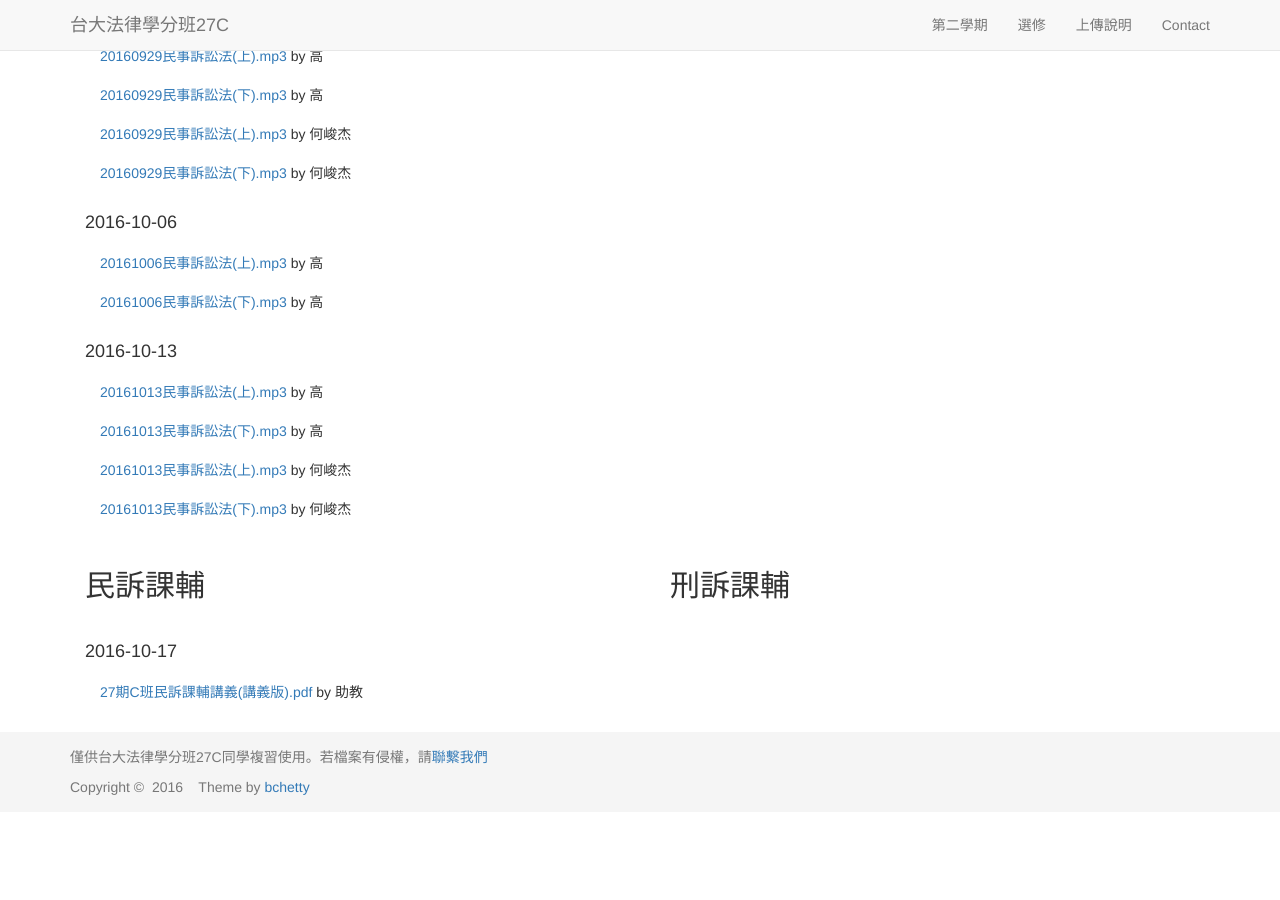
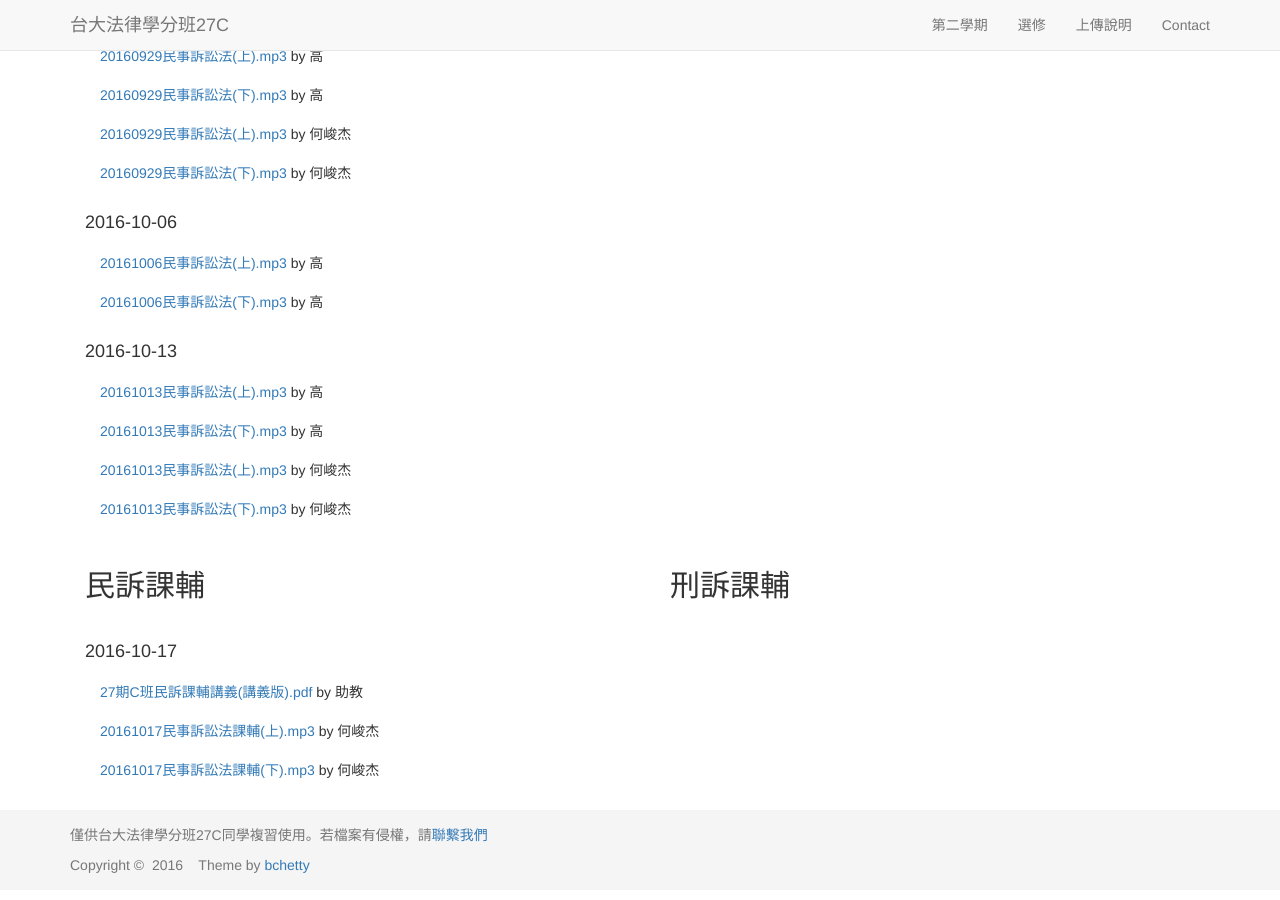
Before and after one commit to maxmilian/ntu_specs_law, a Jekyll site: the page built from semester2/index.html, in a window 1280 px wide and 900 px high, scrolled down 972 px. Built offline with Jekyll 4.4.1, drawn with Linux system fonts in a browser that asks for light colours; nearby versions of some CDN libraries; before the commit the page ends 1794 px from its top, so only the background shows below that.

Commit message:
re-organize file path

```diff
--- a/_config.yml
+++ b/_config.yml
@@ -11,9 +11,15 @@
 enforce_ssl: ""
 baseurl: "/ntu_specs_law"
 file_semester1: "https://s3-ap-northeast-1.amazonaws.com/maxmilian-ntu-specs-law/semester1"
-file_semester2: "https://s3-ap-northeast-1.amazonaws.com/maxmilian-ntu-specs-law/semester2"
-file_semester3: "https://s3-ap-northeast-1.amazonaws.com/maxmilian-ntu-specs-law/semester3"
-file_elective: "https://s3-ap-northeast-1.amazonaws.com/maxmilian-ntu-specs-law/elective"
+
+civil_procedure_record: "https://s3-ap-northeast-1.amazonaws.com/maxmilian-ntu-specs-law/semester2/civil_procedure/records"
+civil_procedure_ra_record: "https://s3-ap-northeast-1.amazonaws.com/maxmilian-ntu-specs-law/semester2/civil_procedure/ra_records"
+
+criminal_procedure_record: "https://s3-ap-northeast-1.amazonaws.com/maxmilian-ntu-specs-law/semester2/criminal_procedure/records"
+criminal_procedure_ra_record: "https://s3-ap-northeast-1.amazonaws.com/maxmilian-ntu-specs-law/semester2/criminal_procedure/ra_records"
+
+enforcement_act_record: "https://s3-ap-northeast-1.amazonaws.com/maxmilian-ntu-specs-law/elective/enforcement_act/records"
+enforcement_act_ra_record: "https://s3-ap-northeast-1.amazonaws.com/maxmilian-ntu-specs-law/elective/enforcement_act/ra_records"
 
 encoding: utf-8
 
--- a/semester2/index.html
+++ b/semester2/index.html
@@ -12,47 +12,47 @@
       <h4>2016-09-08</h4>
       <ul class="list-group">
         <li class="list-group-item"><a href="/ntu_specs_law/semester2/civil_procedure/doc/civil_procedure_1.pdf">1050908.13民訴第1.2堂筆記.pdf</a> by 怡瑜</li>
-          <li class="list-group-item"><a href="{{ site.file_semester2 }}/records/civil_procedure/Kao_1_1.mp3">160908_課程說明.mp3</a> by 高</li>
-          <li class="list-group-item"><a href="{{ site.file_semester2 }}/records/civil_procedure/Kao_1_2.mp3">160908_正式上課1.mp3</a> by 高</li>
-          <li class="list-group-item"><a href="{{ site.file_semester2 }}/records/civil_procedure/Kao_1_3.mp3">160908_正式上課2.mp3</a> by 高</li>
-          <li class="list-group-item"><a href="{{ site.file_semester2 }}/records/civil_procedure/Ho_1_1.mp3">20160908民事訴訟法(上).mp3</a> by 何峻杰</li>
-          <li class="list-group-item"><a href="{{ site.file_semester2 }}/records/civil_procedure/Ho_1_2.mp3">20160908民事訴訟法(下).mp3</a> by 何峻杰</li>
+        <li class="list-group-item"><a href="{{ site.civil_procedure_record }}/Kao_1_1.mp3">160908_課程說明.mp3</a> by 高</li>
+        <li class="list-group-item"><a href="{{ site.civil_procedure_record }}/Kao_1_2.mp3">160908_正式上課1.mp3</a> by 高</li>
+        <li class="list-group-item"><a href="{{ site.civil_procedure_record }}/Kao_1_3.mp3">160908_正式上課2.mp3</a> by 高</li>
+        <li class="list-group-item"><a href="{{ site.civil_procedure_record }}/Ho_1_1.mp3">20160908民事訴訟法(上).mp3</a> by 何峻杰</li>
+        <li class="list-group-item"><a href="{{ site.civil_procedure_record }}/Ho_1_2.mp3">20160908民事訴訟法(下).mp3</a> by 何峻杰</li>
       </ul>
       <h4>2016-09-13</h4>
       <ul class="list-group">
-          <li class="list-group-item"><a href="{{ site.file_semester2 }}/records/civil_procedure/Kao_2_1.mp3">20160913民事訴訟法(上).mp3</a> by 高</li>
-          <li class="list-group-item"><a href="{{ site.file_semester2 }}/records/civil_procedure/Kao_2_2.mp3">20160913民事訴訟法(下).mp3</a> by 高</li>
-          <li class="list-group-item"><a href="{{ site.file_semester2 }}/records/civil_procedure/Ho_2_1.mp3">20160913民事訴訟法(上).mp3</a> by 何峻杰</li>
-          <li class="list-group-item"><a href="{{ site.file_semester2 }}/records/civil_procedure/Ho_2_2.mp3">20160913民事訴訟法(下).mp3</a> by 何峻杰</li>
+        <li class="list-group-item"><a href="{{ site.civil_procedure_record }}/Kao_2_1.mp3">20160913民事訴訟法(上).mp3</a> by 高</li>
+        <li class="list-group-item"><a href="{{ site.civil_procedure_record }}/Kao_2_2.mp3">20160913民事訴訟法(下).mp3</a> by 高</li>
+        <li class="list-group-item"><a href="{{ site.civil_procedure_record }}/Ho_2_1.mp3">20160913民事訴訟法(上).mp3</a> by 何峻杰</li>
+        <li class="list-group-item"><a href="{{ site.civil_procedure_record }}/Ho_2_2.mp3">20160913民事訴訟法(下).mp3</a> by 何峻杰</li>
       </ul>
       <h4>2016-09-22</h4>
       <ul class="list-group">
         <li class="list-group-item"><a href="/ntu_specs_law/semester2/civil_procedure/doc/civil_procedure_3.pdf">1050922民訴第3堂筆記.pdf</a> by 怡瑜</li>
-          <li class="list-group-item"><a href="{{ site.file_semester2 }}/records/civil_procedure/Kao_3_1.mp3">20160922民事訴訟法(上).mp3</a> by 高</li>
-          <li class="list-group-item"><a href="{{ site.file_semester2 }}/records/civil_procedure/Kao_3_2.mp3">20160922民事訴訟法(下).mp3</a> by 高</li>
-          <li class="list-group-item"><a href="{{ site.file_semester2 }}/records/civil_procedure/Ho_3_1.mp3">20160922民事訴訟法(上).mp3</a> by 何峻杰</li>
-          <li class="list-group-item"><a href="{{ site.file_semester2 }}/records/civil_procedure/Ho_3_2.mp3">20160922民事訴訟法(下).mp3</a> by 何峻杰</li>
-          <li class="list-group-item"><a href="{{ site.file_semester2 }}/records/civil_procedure/Lucy_3.mp3">20160922-民訴.mp3</a> by LucyHuang</li>
+        <li class="list-group-item"><a href="{{ site.civil_procedure_record }}/Kao_3_1.mp3">20160922民事訴訟法(上).mp3</a> by 高</li>
+        <li class="list-group-item"><a href="{{ site.civil_procedure_record }}/Kao_3_2.mp3">20160922民事訴訟法(下).mp3</a> by 高</li>
+        <li class="list-group-item"><a href="{{ site.civil_procedure_record }}/Ho_3_1.mp3">20160922民事訴訟法(上).mp3</a> by 何峻杰</li>
+        <li class="list-group-item"><a href="{{ site.civil_procedure_record }}/Ho_3_2.mp3">20160922民事訴訟法(下).mp3</a> by 何峻杰</li>
+        <li class="list-group-item"><a href="{{ site.civil_procedure_record }}/Lucy_3.mp3">20160922-民訴.mp3</a> by LucyHuang</li>
       </ul>
       <h4>2016-09-29</h4>
       <ul class="list-group">
         <li class="list-group-item"><a href="/ntu_specs_law/semester2/civil_procedure/doc/civil_procedure_4.pdf">1050929民訴第4堂筆記.pdf</a> by 怡瑜</li>
-          <li class="list-group-item"><a href="{{ site.file_semester2 }}/records/civil_procedure/Kao_4_1.mp3">20160929民事訴訟法(上).mp3</a> by 高</li>
-          <li class="list-group-item"><a href="{{ site.file_semester2 }}/records/civil_procedure/Kao_4_2.mp3">20160929民事訴訟法(下).mp3</a> by 高</li>
-          <li class="list-group-item"><a href="{{ site.file_semester2 }}/records/civil_procedure/Ho_4_1.mp3">20160929民事訴訟法(上).mp3</a> by 何峻杰</li>
-          <li class="list-group-item"><a href="{{ site.file_semester2 }}/records/civil_procedure/Ho_4_2.mp3">20160929民事訴訟法(下).mp3</a> by 何峻杰</li>
+        <li class="list-group-item"><a href="{{ site.civil_procedure_record }}/Kao_4_1.mp3">20160929民事訴訟法(上).mp3</a> by 高</li>
+        <li class="list-group-item"><a href="{{ site.civil_procedure_record }}/Kao_4_2.mp3">20160929民事訴訟法(下).mp3</a> by 高</li>
+        <li class="list-group-item"><a href="{{ site.civil_procedure_record }}/Ho_4_1.mp3">20160929民事訴訟法(上).mp3</a> by 何峻杰</li>
+        <li class="list-group-item"><a href="{{ site.civil_procedure_record }}/Ho_4_2.mp3">20160929民事訴訟法(下).mp3</a> by 何峻杰</li>
       </ul>
       <h4>2016-10-06</h4>
       <ul class="list-group">
-          <li class="list-group-item"><a href="{{ site.file_semester2 }}/records/civil_procedure/Kao_5_1.mp3">20161006民事訴訟法(上).mp3</a> by 高</li>
-          <li class="list-group-item"><a href="{{ site.file_semester2 }}/records/civil_procedure/Kao_5_2.mp3">20161006民事訴訟法(下).mp3</a> by 高</li>
+        <li class="list-group-item"><a href="{{ site.civil_procedure_record }}/Kao_5_1.mp3">20161006民事訴訟法(上).mp3</a> by 高</li>
+        <li class="list-group-item"><a href="{{ site.civil_procedure_record }}/Kao_5_2.mp3">20161006民事訴訟法(下).mp3</a> by 高</li>
       </ul>
       <h4>2016-10-13</h4>
       <ul class="list-group">
-          <li class="list-group-item"><a href="{{ site.file_semester2 }}/records/civil_procedure/Kao_6_1.mp3">20161013民事訴訟法(上).mp3</a> by 高</li>
-          <li class="list-group-item"><a href="{{ site.file_semester2 }}/records/civil_procedure/Kao_6_2.mp3">20161013民事訴訟法(下).mp3</a> by 高</li>
-          <li class="list-group-item"><a href="{{ site.file_semester2 }}/records/civil_procedure/Ho_6_1.mp3">20161013民事訴訟法(上).mp3</a> by 何峻杰</li>
-          <li class="list-group-item"><a href="{{ site.file_semester2 }}/records/civil_procedure/Ho_6_2.mp3">20161013民事訴訟法(下).mp3</a> by 何峻杰</li>
+        <li class="list-group-item"><a href="{{ site.civil_procedure_record }}/Kao_6_1.mp3">20161013民事訴訟法(上).mp3</a> by 高</li>
+        <li class="list-group-item"><a href="{{ site.civil_procedure_record }}/Kao_6_2.mp3">20161013民事訴訟法(下).mp3</a> by 高</li>
+        <li class="list-group-item"><a href="{{ site.civil_procedure_record }}/Ho_6_1.mp3">20161013民事訴訟法(上).mp3</a> by 何峻杰</li>
+        <li class="list-group-item"><a href="{{ site.civil_procedure_record }}/Ho_6_2.mp3">20161013民事訴訟法(下).mp3</a> by 何峻杰</li>
       </ul>
     </div>
     <div class="col-md-6">
@@ -60,23 +60,23 @@
       <h4>2016-09-20</h4>
       <ul class="list-group">
         <li class="list-group-item"><a href="/ntu_specs_law/semester2/criminal_procedure/doc/criminal_procedure_1.pdf">1050920薛智仁刑訴第1堂筆記.pdf</a> by 怡瑜</li>
-          <li class="list-group-item"><a href="{{ site.file_semester2 }}/records/criminal_procedure/Kao_1_1.mp3">20160920刑事訴訟法(上).mp3</a> by 高</li>
-          <li class="list-group-item"><a href="{{ site.file_semester2 }}/records/criminal_procedure/Kao_1_2.mp3">20160920刑事訴訟法(下).mp3</a> by 高</li>
-          <li class="list-group-item"><a href="{{ site.file_semester2 }}/records/criminal_procedure/Ho_1_1.mp3">20160920刑事訴訟法(上).mp3</a> by 何峻杰</li>
-          <li class="list-group-item"><a href="{{ site.file_semester2 }}/records/criminal_procedure/Ho_1_2.mp3">20160920刑事訴訟法(下).mp3</a> by 何峻杰</li>
+        <li class="list-group-item"><a href="{{ site.criminal_procedure_record }}/Kao_1_1.mp3">20160920刑事訴訟法(上).mp3</a> by 高</li>
+        <li class="list-group-item"><a href="{{ site.criminal_procedure_record }}/Kao_1_2.mp3">20160920刑事訴訟法(下).mp3</a> by 高</li>
+        <li class="list-group-item"><a href="{{ site.criminal_procedure_record }}/Ho_1_1.mp3">20160920刑事訴訟法(上).mp3</a> by 何峻杰</li>
+        <li class="list-group-item"><a href="{{ site.criminal_procedure_record }}/Ho_1_2.mp3">20160920刑事訴訟法(下).mp3</a> by 何峻杰</li>
       </ul>
       <h4>2016-10-04</h4>
       <ul class="list-group">
         <li class="list-group-item"><a href="/ntu_specs_law/semester2/criminal_procedure/doc/criminal_procedure_2.pdf">1051004薛智仁刑訴第2堂筆記.pdf</a> by 怡瑜</li>
-          <li class="list-group-item"><a href="{{ site.file_semester2 }}/records/criminal_procedure/Kao_2_1.mp3">20161004刑事訴訟法(上).mp3</a> by 高</li>
-          <li class="list-group-item"><a href="{{ site.file_semester2 }}/records/criminal_procedure/Kao_2_2.mp3">20161004刑事訴訟法(下).mp3</a> by 高</li>
+        <li class="list-group-item"><a href="{{ site.criminal_procedure_record }}/Kao_2_1.mp3">20161004刑事訴訟法(上).mp3</a> by 高</li>
+        <li class="list-group-item"><a href="{{ site.criminal_procedure_record }}/Kao_2_2.mp3">20161004刑事訴訟法(下).mp3</a> by 高</li>
       </ul>
       <h4>2016-10-11</h4>
       <ul class="list-group">
-          <li class="list-group-item"><a href="{{ site.file_semester2 }}/records/criminal_procedure/Kao_3_1.mp3">20161011刑事訴訟法(上).mp3</a> by 高</li>
-          <li class="list-group-item"><a href="{{ site.file_semester2 }}/records/criminal_procedure/Kao_3_2.mp3">20161011刑事訴訟法(下).mp3</a> by 高</li>
-          <li class="list-group-item"><a href="{{ site.file_semester2 }}/records/criminal_procedure/Ho_3_1.mp3">20161011刑事訴訟法(上).mp3</a> by 何峻杰</li>
-          <li class="list-group-item"><a href="{{ site.file_semester2 }}/records/criminal_procedure/Ho_3_2.mp3">20161011刑事訴訟法(下).mp3</a> by 何峻杰</li>
+        <li class="list-group-item"><a href="{{ site.criminal_procedure_record }}/Kao_3_1.mp3">20161011刑事訴訟法(上).mp3</a> by 高</li>
+        <li class="list-group-item"><a href="{{ site.criminal_procedure_record }}/Kao_3_2.mp3">20161011刑事訴訟法(下).mp3</a> by 高</li>
+        <li class="list-group-item"><a href="{{ site.criminal_procedure_record }}/Ho_3_1.mp3">20161011刑事訴訟法(上).mp3</a> by 何峻杰</li>
+        <li class="list-group-item"><a href="{{ site.criminal_procedure_record }}/Ho_3_2.mp3">20161011刑事訴訟法(下).mp3</a> by 何峻杰</li>
       </ul>
     </div>
   </div>
@@ -87,6 +87,8 @@
       <h4>2016-10-17</h4>
       <ul class="list-group">
         <li class="list-group-item"><a href="/ntu_specs_law/semester2/civil_procedure/doc/material_1.pdf">27期C班民訴課輔講義(講義版).pdf</a> by 助教</li>
+        <li class="list-group-item"><a href="{{ site.civil_procedure_ra_record }}/Ho_1_1.mp3">20161017民事訴訟法課輔(上).mp3</a> by 何峻杰</li>
+        <li class="list-group-item"><a href="{{ site.civil_procedure_ra_record }}/Ho_1_2.mp3">20161017民事訴訟法課輔(下).mp3</a> by 何峻杰</li>
       </ul>
     </div>
     <div class="col-md-6">
```
Also changed, not shown: elective/index.html (+10 -9 lines), 1 other file. Lines whose indentation alone changed are shown as unchanged.
